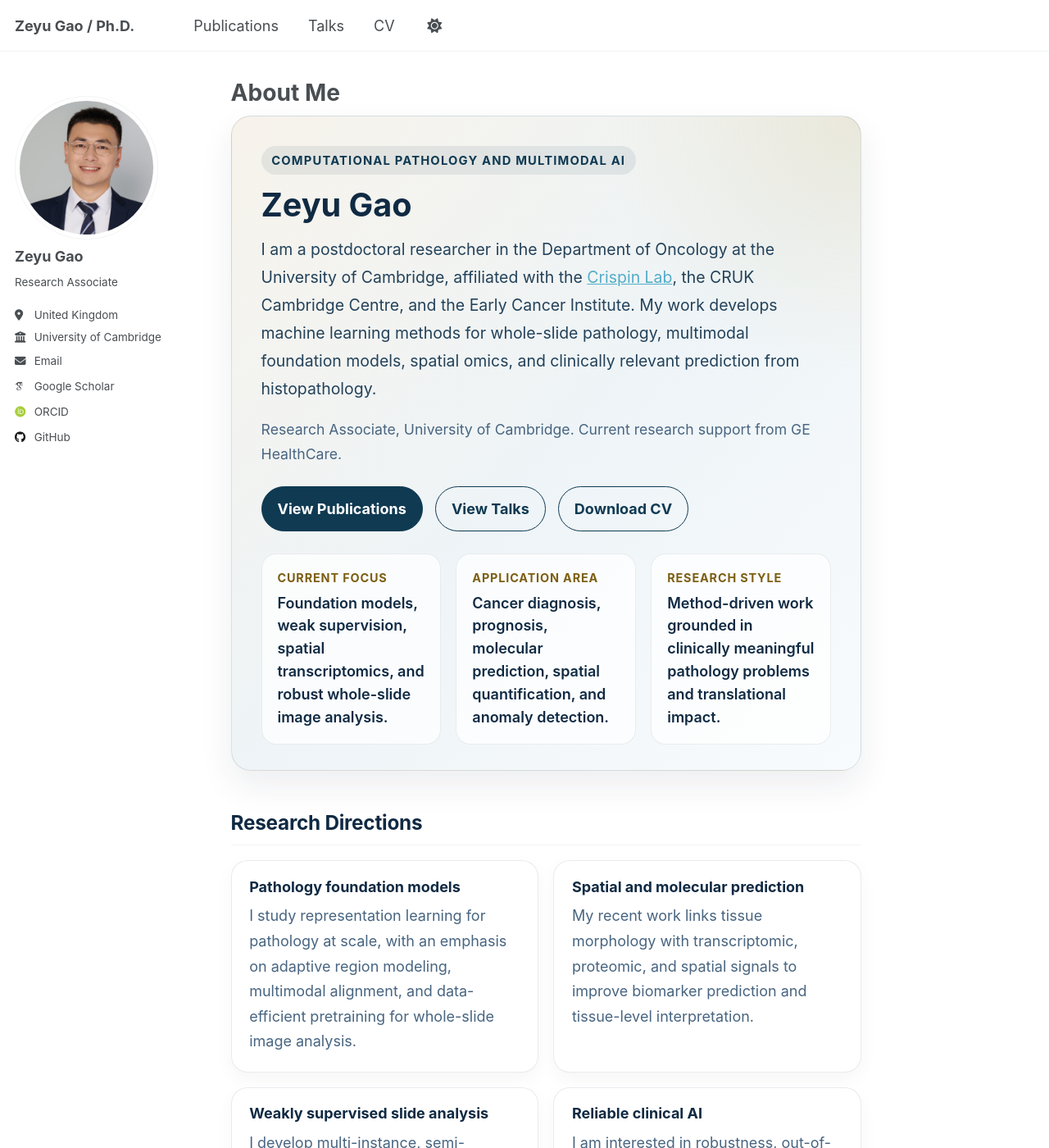
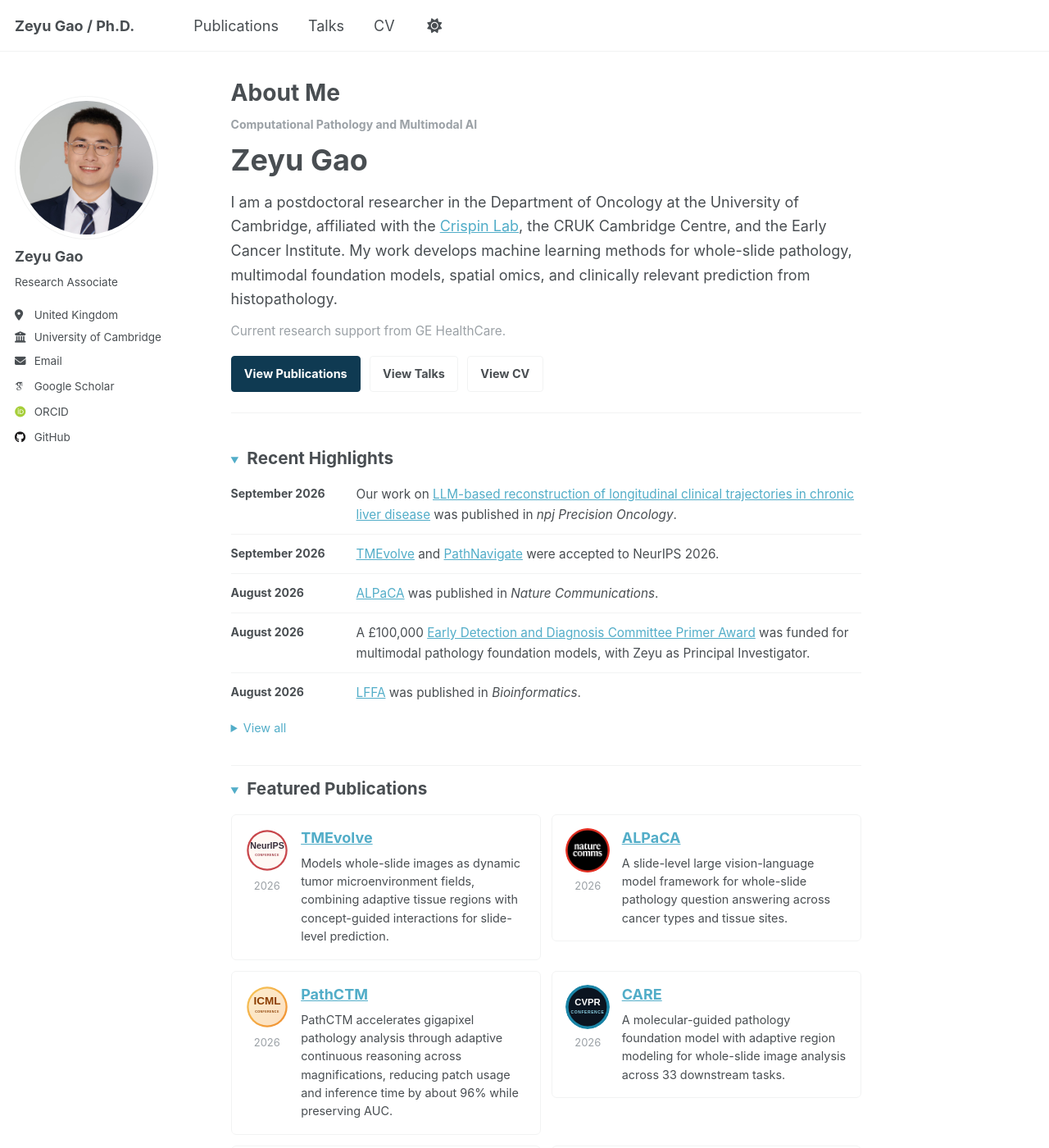
Before and after one commit to ZeyuGaoAi/ZeyuGaoAi.github.io, a Jekyll site: the page built from _pages/about.md, in a window 1280 px wide and 1400 px high. Shown: the whole window at 82% size. Built offline with Jekyll 4.4.1, drawn with Linux system fonts in a browser that asks for light colours; some web fonts are replaced; a script that is not in the unit is left out; some of the changed text lies outside the part shown.

Commit message:
Simplify homepage and add collapsible content sections

```diff
--- a/_pages/about.md
+++ b/_pages/about.md
@@ -10,53 +10,83 @@ redirect_from:
   <div class="home-kicker">Computational Pathology and Multimodal AI</div>
   <h1>Zeyu Gao</h1>
   <p class="home-lead">I am a postdoctoral researcher in the Department of Oncology at the University of Cambridge, affiliated with the <a href="https://www.crispinlab.com/">Crispin Lab</a>, the CRUK Cambridge Centre, and the Early Cancer Institute. My work develops machine learning methods for whole-slide pathology, multimodal foundation models, spatial omics, and clinically relevant prediction from histopathology.</p>
-  <p class="home-meta">Research Associate, University of Cambridge. Current research support from GE HealthCare.</p>
+  <p class="home-meta">Current research support from GE HealthCare.</p>
   <div class="home-actions">
     <a class="home-button" href="/publications/">View Publications</a>
     <a class="home-button is-secondary" href="/talks/">View Talks</a>
-    <a class="home-button is-secondary" href="/cv/">Download CV</a>
-  </div>
-  <div class="home-glance">
-    <div class="home-glance-item">
-      <div class="home-glance-label">Current Focus</div>
-      <p>Foundation models, weak supervision, spatial transcriptomics, and robust whole-slide image analysis.</p>
-    </div>
-    <div class="home-glance-item">
-      <div class="home-glance-label">Application Area</div>
-      <p>Cancer diagnosis, prognosis, molecular prediction, spatial quantification, and anomaly detection.</p>
-    </div>
-    <div class="home-glance-item">
-      <div class="home-glance-label">Research Style</div>
-      <p>Method-driven work grounded in clinically meaningful pathology problems and translational impact.</p>
-    </div>
+    <a class="home-button is-secondary" href="/cv/">View CV</a>
   </div>
 </section>
 
-<section class="home-section">
-  <h2 class="home-section-title">Research Directions</h2>
-  <div class="home-card-grid">
-    <article class="home-card">
-      <h3>Pathology foundation models</h3>
-      <p>I study representation learning for pathology at scale, with an emphasis on adaptive region modeling, multimodal alignment, and data-efficient pretraining for whole-slide image analysis.</p>
-    </article>
-    <article class="home-card">
-      <h3>Spatial and molecular prediction</h3>
-      <p>My recent work links tissue morphology with transcriptomic, proteomic, and spatial signals to improve biomarker prediction and tissue-level interpretation.</p>
-    </article>
-    <article class="home-card">
-      <h3>Weakly supervised slide analysis</h3>
-      <p>I develop multi-instance, semi-supervised, and contrastive learning approaches that extract slide-level and region-level information from sparse or weak annotation.</p>
-    </article>
-    <article class="home-card">
-      <h3>Reliable clinical AI</h3>
-      <p>I am interested in robustness, out-of-distribution detection, explainability, and deployment-oriented evaluation for computational pathology systems.</p>
-    </article>
+<details class="home-section" id="recent-highlights" open>
+  <summary class="home-section-summary"><h2>Recent Highlights</h2></summary>
+  <div class="home-section-content">
+  <div class="home-compact">
+    <div class="home-compact-item">
+      <strong>September 2026</strong>
+      <p>Our work on <a href="/publications/npjPrecisionOncology2026_ClinicalTrajectories/">LLM-based reconstruction of longitudinal clinical trajectories in chronic liver disease</a> was published in <em>npj Precision Oncology</em>.</p>
+    </div>
+    <div class="home-compact-item">
+      <strong>September 2026</strong>
+      <p><a href="/publications/NeurIPS2026_TMEvolve/">TMEvolve</a> and <a href="/publications/NeurIPS2026_PathNavigate/">PathNavigate</a> were accepted to NeurIPS 2026.</p>
+    </div>
+    <div class="home-compact-item">
+      <strong>August 2026</strong>
+      <p><a href="/publications/NatCommun2026_ALPaCA/">ALPaCA</a> was published in <em>Nature Communications</em>.</p>
+    </div>
+    <div class="home-compact-item">
+      <strong>August 2026</strong>
+      <p>A £100,000 <a href="https://www.earlycancer.cam.ac.uk/news/eci-researchers-receive-cruk-primer-awards">Early Detection and Diagnosis Committee Primer Award</a> was funded for multimodal pathology foundation models, with Zeyu as Principal Investigator.</p>
+    </div>
+    <div class="home-compact-item">
+      <strong>August 2026</strong>
+      <p><a href="/publications/Bioinformatics2026_LFFA/">LFFA</a> was published in <em>Bioinformatics</em>.</p>
+    </div>
   </div>
-</section>
+  <details class="home-more">
+    <summary><span class="home-more-show">View all</span><span class="home-more-hide">Show less</span></summary>
+    <div class="home-compact">
+    <div class="home-compact-item">
+      <strong>July 2026</strong>
+      <p><a href="/publications/IntelligentOncology2026_FMReview/">A review on multiscale computational pathology</a> was published in <em>Intelligent Oncology</em>.</p>
+    </div>
+    <div class="home-compact-item">
+      <strong>July 2026</strong>
+      <p><a href="/publications/CVPR2026_CARE/">CARE</a> is now supported by <a href="https://github.com/mahmoodlab/TRIDENT">TRIDENT</a>.</p>
+    </div>
+    <div class="home-compact-item">
+      <strong>June 2026</strong>
+      <p><a href="/publications/MICCAI2026_AGE_MIL/">AGE-MIL</a> was accepted to MICCAI 2026.</p>
+    </div>
+    <div class="home-compact-item">
+      <strong>May 2026</strong>
+      <p><a href="/publications/ICML2026_PathCTM/">PathCTM</a> was accepted to ICML 2026.</p>
+    </div>
+    <div class="home-compact-item">
+      <strong>February 2026</strong>
+      <p><a href="/publications/CVPR2026_CARE/">CARE</a> was accepted to CVPR 2026.</p>
+    </div>
+    <div class="home-compact-item">
+      <strong>February 2026</strong>
+      <p><a href="/publications/MedIA2026_PH2ST/">PH2ST</a> was accepted to <em>Medical Image Analysis</em>.</p>
+    </div>
+    <div class="home-compact-item">
+      <strong>January 2026</strong>
+      <p><a href="/publications/WWW2026_HAAF/">HAAF</a> was accepted to WWW 2026.</p>
+    </div>
+    <div class="home-compact-item">
+      <strong>November 2025</strong>
+      <p><a href="/publications/SMMILe2025/">SMMILe</a> was published in <em>Nature Cancer</em>.</p>
+    </div>
+    </div>
+  </details>
+  </div>
+</details>
 
-<section class="home-section">
-  <h2 class="home-section-title">Featured Publications</h2>
-  <div class="home-card-grid">
+<details class="home-section" id="featured-publications" open>
+  <summary class="home-section-summary"><h2>Featured Publications</h2></summary>
+  <div class="home-section-content">
+<div class="home-card-grid">
     <article class="home-card">
       <div class="home-card-meta"><img class="home-venue-icon" src="/images/venue-badges/neurips.svg" alt="NeurIPS badge"> <span>2026</span></div>
       <h3><a href="/publications/NeurIPS2026_TMEvolve/">TMEvolve</a></h3>
@@ -128,11 +158,13 @@ redirect_from:
       <p>A weakly supervised framework showing how minimal point annotations can support effective renal cancer detection and subtyping on whole-slide images.</p>
     </article>
   </div>
-</section>
+  </div>
+</details>
 
-<section class="home-section">
-  <h2 class="home-section-title">Selected Talks and Presentations</h2>
-  <ol class="home-inline-list">
+<details class="home-section" id="selected-talks">
+  <summary class="home-section-summary"><h2>Selected Talks and Presentations</h2></summary>
+  <div class="home-section-content">
+<ol class="home-inline-list">
     <li>
       <strong>June 2026</strong> · <a href="/talks/2026-06-Genomic-Medicine-Summer-Conference/">Multimodal Foundation Models and Vision-Language Models in Computational Pathology</a>
       <p>Invited talk at the Department of Genomic Medicine Summer Conference 2026 in Cambridge.</p>
@@ -162,76 +194,13 @@ redirect_from:
       <p>Invited lecture at the Artificial Intelligence in Cancer Research Summer School 2025 in Corfu.</p>
     </li>
   </ol>
-</section>
+  </div>
+</details>
 
-<section class="home-section">
-  <h2 class="home-section-title">Recent Highlights</h2>
-  <div class="home-compact">
-    <div class="home-compact-item">
-      <strong>September 2026</strong>
-      <p>Our work on <a href="/publications/npjPrecisionOncology2026_ClinicalTrajectories/">LLM-based reconstruction of longitudinal clinical trajectories in chronic liver disease</a> was published in <em>npj Precision Oncology</em>.</p>
-    </div>
-    <div class="home-compact-item">
-      <strong>September 2026</strong>
-      <p><a href="/publications/NeurIPS2026_TMEvolve/">TMEvolve</a> and <a href="/publications/NeurIPS2026_PathNavigate/">PathNavigate</a> were accepted to NeurIPS 2026.</p>
-    </div>
-    <div class="home-compact-item">
-      <strong>August 2026</strong>
-      <p><a href="/publications/NatCommun2026_ALPaCA/">ALPaCA</a> was published in <em>Nature Communications</em>.</p>
-    </div>
-    <div class="home-compact-item">
-      <strong>August 2026</strong>
-      <p>A £100,000 <a href="https://www.earlycancer.cam.ac.uk/news/eci-researchers-receive-cruk-primer-awards">Early Detection and Diagnosis Committee Primer Award</a> was funded for multimodal pathology foundation models, with Zeyu as Principal Investigator.</p>
-    </div>
-    <div class="home-compact-item">
-      <strong>August 2026</strong>
-      <p><a href="/publications/Bioinformatics2026_LFFA/">LFFA</a> was published in <em>Bioinformatics</em>.</p>
-    </div>
-    <div class="home-compact-item">
-      <strong>July 2026</strong>
-      <p><a href="/publications/IntelligentOncology2026_FMReview/">A review on multiscale computational pathology</a> was published in <em>Intelligent Oncology</em>.</p>
-    </div>
-    <div class="home-compact-item">
-      <strong>July 2026</strong>
-      <p><a href="/publications/CVPR2026_CARE/">CARE</a> is now supported by <a href="https://github.com/mahmoodlab/TRIDENT">TRIDENT</a>.</p>
-    </div>
-    <div class="home-compact-item">
-      <strong>June 2026</strong>
-      <p><a href="/publications/MICCAI2026_AGE_MIL/">AGE-MIL</a> was accepted to MICCAI 2026.</p>
-    </div>
-    <div class="home-compact-item">
-      <strong>May 2026</strong>
-      <p><a href="/publications/ICML2026_PathCTM/">PathCTM</a> was accepted to ICML 2026.</p>
-    </div>
-    <div class="home-compact-item">
-      <strong>February 2026</strong>
-      <p><a href="/publications/CVPR2026_CARE/">CARE</a> was accepted to CVPR 2026.</p>
-    </div>
-    <div class="home-compact-item">
-      <strong>February 2026</strong>
-      <p><a href="/publications/MedIA2026_PH2ST/">PH2ST</a> was accepted to <em>Medical Image Analysis</em>.</p>
-    </div>
-    <div class="home-compact-item">
-      <strong>January 2026</strong>
-      <p><a href="/publications/WWW2026_HAAF/">HAAF</a> was accepted to WWW 2026.</p>
-    </div>
-    <div class="home-compact-item">
-      <strong>November 2025</strong>
-      <p><a href="/publications/SMMILe2025/">SMMILe</a> was published in <em>Nature Cancer</em>.</p>
-    </div>
-  </div>
-</section>
-
-<section class="home-section">
-  <h2 class="home-section-title">Background</h2>
-  <div class="home-card-grid">
-    <article class="home-card">
-      <h3>Training</h3>
-      <p>I received my Ph.D. in Computer Science from Xi’an Jiaotong University in 2023, jointly trained by the School of Computer Science and the School of Mathematics and Statistics under the supervision of <a href="https://chenli.group/people/Chen_Li/index.html">Prof. Chen Li</a> and <a href="https://scholar.google.com/citations?user=an6w-64AAAAJ&amp;hl=zh-CN">Prof. Deyu Meng</a>. Before that, I completed my M.S. in Artificial Intelligence at Xidian University under the supervision of <a href="https://scholar.google.com/citations?user=G6AdRfwAAAAJ&amp;hl=en">Prof. Xiangrong Zhang</a>, as well as my B.S. in Electronic Engineering there.</p>
-    </article>
-    <article class="home-card">
-      <h3>Selected Honors</h3>
-      <ul>
+<details class="home-section" id="selected-honors">
+  <summary class="home-section-summary"><h2>Selected Honors</h2></summary>
+  <div class="home-section-content">
+<ul>
         <li><a href="https://www.earlycancer.cam.ac.uk/news/eci-researchers-receive-cruk-primer-awards">CRUK Primer Award</a>, Principal Investigator (£100,000, 2026-2027).</li>
         <li>The Royal Society Research Grants 2025 Round 2, Co-Led (£30,000).</li>
         <li>EPSRC-funded high-performance computing project, Key Investigator (40,000 GPU hours, approx. £20,000).</li>
@@ -239,6 +208,12 @@ redirect_from:
         <li>Excellent Postgraduate of Xi’an Jiaotong University (2021-2022).</li>
         <li>MICCAI Student Travel Award (2021).</li>
       </ul>
-    </article>
   </div>
-</section>
+</details>
+
+<details class="home-section" id="training">
+  <summary class="home-section-summary"><h2>Training</h2></summary>
+  <div class="home-section-content">
+<p>I received my Ph.D. in Computer Science from Xi’an Jiaotong University in 2023, jointly trained by the School of Computer Science and the School of Mathematics and Statistics under the supervision of <a href="https://chenli.group/people/Chen_Li/index.html">Prof. Chen Li</a> and <a href="https://scholar.google.com/citations?user=an6w-64AAAAJ&amp;hl=zh-CN">Prof. Deyu Meng</a>. Before that, I completed my M.S. in Artificial Intelligence at Xidian University under the supervision of <a href="https://scholar.google.com/citations?user=G6AdRfwAAAAJ&amp;hl=en">Prof. Xiangrong Zhang</a>, as well as my B.S. in Electronic Engineering there.</p>
+  </div>
+</details>
--- a/_sass/custom/_home.scss
+++ b/_sass/custom/_home.scss
@@ -1,230 +1,222 @@
-.page__content {
-  .home-hero {
-    margin: 0 0 2.5rem;
-    padding: 2rem 2rem 1.75rem;
-    border: 1px solid rgba(10, 41, 61, 0.12);
-    border-radius: 24px;
-    background:
-      radial-gradient(circle at top right, rgba(212, 176, 92, 0.18), transparent 28%),
-      linear-gradient(135deg, #f7f3eb 0%, #eef4f7 52%, #f8fbfd 100%);
-    box-shadow: 0 18px 40px rgba(21, 42, 60, 0.08);
+.page__content .home-hero {
+  margin: 0 0 1.5rem;
+  padding: 0 0 1.4rem;
+  border-bottom: 1px solid var(--global-border-color);
 }
 
-  .home-kicker {
-    display: inline-block;
-    margin-bottom: 0.9rem;
-    padding: 0.35rem 0.7rem;
-    border-radius: 999px;
-    background: rgba(10, 41, 61, 0.08);
-    color: #0f3a52;
-    font-size: 0.82rem;
+.page__content .home-kicker {
+  margin-bottom: 0.65rem;
+  color: var(--global-text-color-light);
+  font-size: 0.78rem;
   font-weight: 700;
-    letter-spacing: 0.08em;
-    text-transform: uppercase;
+  letter-spacing: 0;
 }
 
-  .home-hero h1 {
+.page__content .home-hero h1 {
   margin: 0 0 0.8rem;
-    color: #102a43;
-    font-size: 2.2rem;
-    line-height: 1.1;
+  font-size: 2rem;
+  line-height: 1.2;
 }
 
-  .home-lead {
+.page__content .home-lead {
   max-width: 50rem;
-    margin: 0 0 1rem;
-    color: #23425a;
-    font-size: 1.08rem;
-    line-height: 1.75;
+  margin: 0 0 0.75rem;
+  font-size: 1rem;
+  line-height: 1.65;
 }
 
-  .home-meta {
-    margin: 0 0 1.35rem;
-    color: #486581;
-    font-size: 0.98rem;
-    line-height: 1.7;
+.page__content .home-meta {
+  margin: 0 0 1rem;
+  color: var(--global-text-color-light);
+  font-size: 0.85rem;
 }
 
-  .home-actions {
+.page__content .home-actions {
   display: flex;
   flex-wrap: wrap;
-    gap: 0.85rem;
-    margin-bottom: 1.5rem;
+  gap: 0.6rem;
 }
 
-  .home-button {
+.page__content .home-button {
   display: inline-flex;
   align-items: center;
   justify-content: center;
-    min-height: 2.8rem;
-    padding: 0.7rem 1.05rem;
-    border-radius: 999px;
+  min-height: 2.4rem;
+  padding: 0.45rem 0.85rem;
   border: 1px solid #0f3a52;
+  border-radius: 4px;
   background: #0f3a52;
   color: #fff;
+  font-size: 0.8rem;
   font-weight: 700;
   text-decoration: none;
-    transition: transform 0.18s ease, box-shadow 0.18s ease, background 0.18s ease;
 }
 
-  .home-button:hover {
+.page__content .home-button:hover {
+  background: #174863;
   color: #fff;
-    background: #174863;
-    box-shadow: 0 10px 20px rgba(15, 58, 82, 0.18);
-    transform: translateY(-1px);
 }
 
-  .home-button.is-secondary {
+.page__content .home-button.is-secondary {
+  border-color: var(--global-border-color);
   background: transparent;
-    color: #0f3a52;
+  color: var(--global-text-color);
 }
 
-  .home-button.is-secondary:hover {
-    background: rgba(15, 58, 82, 0.06);
+.page__content .home-button.is-secondary:hover {
+  border-color: var(--global-text-color-light);
 }
 
-  .home-glance {
-    display: grid;
-    grid-template-columns: repeat(3, minmax(0, 1fr));
-    gap: 1rem;
+.page__content .home-section {
+  margin: 0;
+  border-bottom: 1px solid var(--global-border-color);
+  scroll-margin-top: 1rem;
 }
 
-  .home-glance-item {
-    padding: 1rem 1.05rem;
-    border-radius: 18px;
-    background: rgba(255, 255, 255, 0.72);
-    border: 1px solid rgba(16, 42, 67, 0.08);
+.page__content .home-section-summary {
+  min-height: 3.2rem;
+  padding: 0.9rem 0;
+  cursor: pointer;
+  list-style-position: inside;
+  line-height: 1.4;
 }
 
-  .home-glance-label {
-    margin-bottom: 0.35rem;
-    color: #7c5f12;
-    font-size: 0.8rem;
-    font-weight: 700;
-    letter-spacing: 0.06em;
-    text-transform: uppercase;
+.page__content .home-section-summary::marker {
+  color: var(--global-link-color);
+  font-size: 0.8em;
 }
 
-  .home-glance-item p {
+.page__content .home-section-summary h2 {
+  display: inline;
+  margin: 0 0 0 0.25rem;
+  padding: 0;
+  border: 0;
+  font-size: 1.15rem;
+  font-weight: 700;
+  letter-spacing: 0;
+}
+
+.page__content .home-section-summary:hover h2 {
+  color: var(--global-link-color);
+}
+
+.page__content .home-section-content {
+  padding: 0.1rem 0 1.25rem;
+  font-size: 0.9rem;
+}
+
+.page__content .home-section-content > :last-child {
+  margin-bottom: 0;
+}
+
+.page__content .home-card-grid {
+  display: grid;
+  grid-template-columns: repeat(2, minmax(0, 1fr));
+  align-items: start;
+  gap: 0.75rem;
+}
+
+.page__content .home-card {
+  display: grid;
+  grid-template-columns: 3rem minmax(0, 1fr);
+  column-gap: 0.8rem;
+  padding: 0.9rem;
+  border: 1px solid var(--global-border-color);
+  border-radius: 6px;
+  background: var(--global-bg-color);
+  min-width: 0;
+  overflow-wrap: anywhere;
+}
+
+.page__content .home-card h3 {
+  grid-column: 2;
+  margin: 0 0 0.4rem;
+  font-size: 1rem;
+  line-height: 1.35;
+}
+
+.page__content .home-card p {
+  grid-column: 2;
   margin: 0;
-    color: #102a43;
-    font-weight: 600;
+  font-size: 0.8rem;
   line-height: 1.55;
 }
 
-  .home-section {
-    margin: 0 0 2.8rem;
+.page__content .home-card-meta {
+  grid-column: 1;
+  grid-row: 1 / span 2;
+  display: flex;
+  flex-direction: column;
+  align-items: center;
+  gap: 0.35rem;
+  margin: 0;
+  color: var(--global-text-color-light);
+  font-size: 0.72rem;
 }
 
-  .home-section-title {
-    margin-bottom: 1rem;
-    color: #102a43;
-    font-size: 1.35rem;
-    letter-spacing: -0.01em;
-  }
-
-  .home-card-grid {
-    display: grid;
-    grid-template-columns: repeat(2, minmax(0, 1fr));
-    gap: 1rem;
-  }
-
-  .home-card {
-    padding: 1.15rem 1.2rem;
-    border: 1px solid rgba(16, 42, 67, 0.09);
-    border-radius: 20px;
-    background: #fff;
-    box-shadow: 0 8px 22px rgba(15, 23, 42, 0.04);
-  }
-
-  .home-card h3,
-  .home-card h4 {
-    margin: 0 0 0.55rem;
-    color: #102a43;
-  }
-
-  .home-card p {
-    margin: 0;
-    color: #486581;
-    line-height: 1.7;
-  }
-
-  .home-card-meta {
-    display: flex;
-    align-items: center;
-    flex-wrap: wrap;
-    gap: 0.45rem;
-    margin: 0 0 0.65rem;
-    color: #7c5f12;
-    font-size: 0.86rem;
-    font-weight: 700;
-    letter-spacing: 0.04em;
-    text-transform: uppercase;
-  }
-
-  .home-venue-icon {
-    width: 3.25rem;
-    height: 3.25rem;
-    flex: 0 0 auto;
-    border-radius: 999px;
+.page__content .home-venue-icon {
+  width: 3rem;
+  height: 3rem;
+  border-radius: 50%;
   object-fit: cover;
 }
 
-  .home-inline-list {
-    display: grid;
-    gap: 0.8rem;
+.page__content .home-inline-list {
   margin: 0;
   padding: 0;
   list-style: none;
 }
 
-  .home-inline-list li {
-    padding: 1rem 1.1rem;
-    border-left: 3px solid #d4b05c;
-    border-radius: 0 16px 16px 0;
-    background: #f9fbfc;
+.page__content .home-inline-list li {
+  margin: 0;
+  padding: 0.8rem 0;
+  border-bottom: 1px solid var(--global-border-color);
 }
 
-  .home-inline-list strong {
-    color: #102a43;
+.page__content .home-inline-list li:first-child { padding-top: 0; }
+.page__content .home-inline-list li:last-child { border: 0; padding-bottom: 0; }
+.page__content .home-inline-list p { margin: 0.25rem 0 0; font-size: 0.8rem; }
+
+.page__content .home-compact-item {
+  display: grid;
+  grid-template-columns: 7.5rem minmax(0, 1fr);
+  gap: 1rem;
+  padding: 0.6rem 0;
+  border-bottom: 1px solid var(--global-border-color);
 }
 
-  .home-inline-list p {
-    margin: 0.3rem 0 0;
-    color: #486581;
+.page__content .home-compact-item:first-child { padding-top: 0; }
+.page__content .home-compact-item:last-child { border: 0; padding-bottom: 0; }
+.page__content .home-compact-item strong { font-size: 0.78rem; line-height: 1.75; }
+.page__content .home-compact-item p { margin: 0; font-size: 0.85rem; line-height: 1.65; }
+
+.page__content .home-more { margin-top: 0.5rem; }
+.page__content .home-more > summary {
+  width: fit-content;
+  min-height: 44px;
+  padding: 0.6rem 0;
+  color: var(--global-link-color);
+  font-size: 0.8rem;
+  cursor: pointer;
 }
+.page__content .home-more > summary:hover { text-decoration: underline; }
+.page__content .home-more-hide,
+.page__content .home-more[open] .home-more-show { display: none; }
+.page__content .home-more[open] .home-more-hide { display: inline; }
+.page__content .home-more[open] .home-compact { margin-top: 0.4rem; }
 
-  .home-compact {
-    display: grid;
-    gap: 0.75rem;
-  }
-
-  .home-compact-item {
-    padding-bottom: 0.8rem;
-    border-bottom: 1px solid rgba(16, 42, 67, 0.08);
-  }
-
-  .home-compact-item:last-child {
-    padding-bottom: 0;
-    border-bottom: 0;
-  }
-
-  .home-compact-item p {
-    margin: 0.25rem 0 0;
+.page__content .home-section summary:focus-visible,
+.page__content .home-button:focus-visible {
+  outline: 2px solid var(--global-link-color);
+  outline-offset: 4px;
 }
 
 @media screen and (max-width: 900px) {
-    .home-glance,
-    .home-card-grid {
-      grid-template-columns: 1fr;
+  .page__content .home-card-grid { grid-template-columns: 1fr; }
 }
 
-    .home-hero {
-      padding: 1.35rem;
+@media screen and (max-width: 600px) {
+  .page__content .home-hero h1 { font-size: 1.7rem; }
+  .page__content .home-section-summary h2 { font-size: 1rem; }
+  .page__content .home-compact-item { grid-template-columns: 1fr; gap: 0.15rem; }
 }
-
-    .home-hero h1 {
-      font-size: 1.85rem;
-    }
-  }
-}
```
Lines whose indentation alone changed are shown as unchanged.
